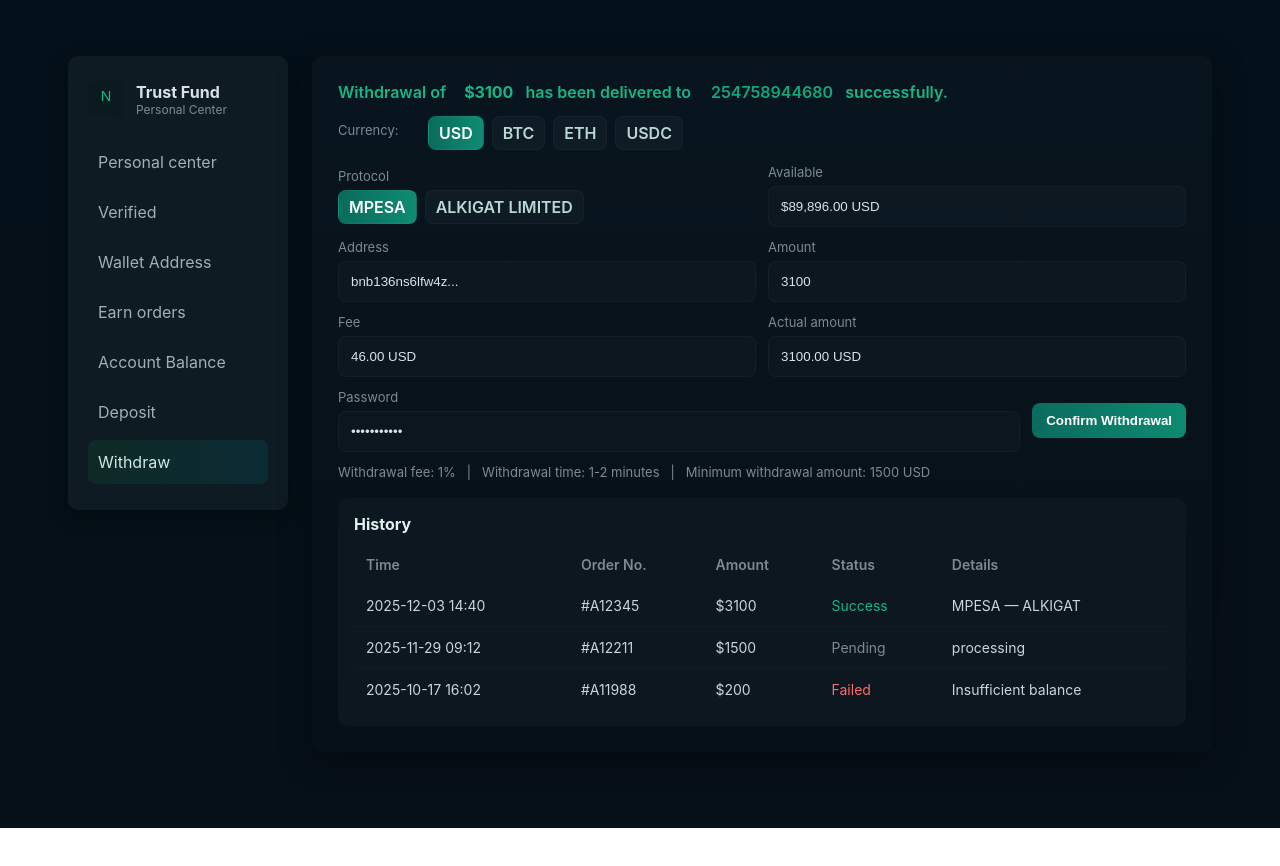
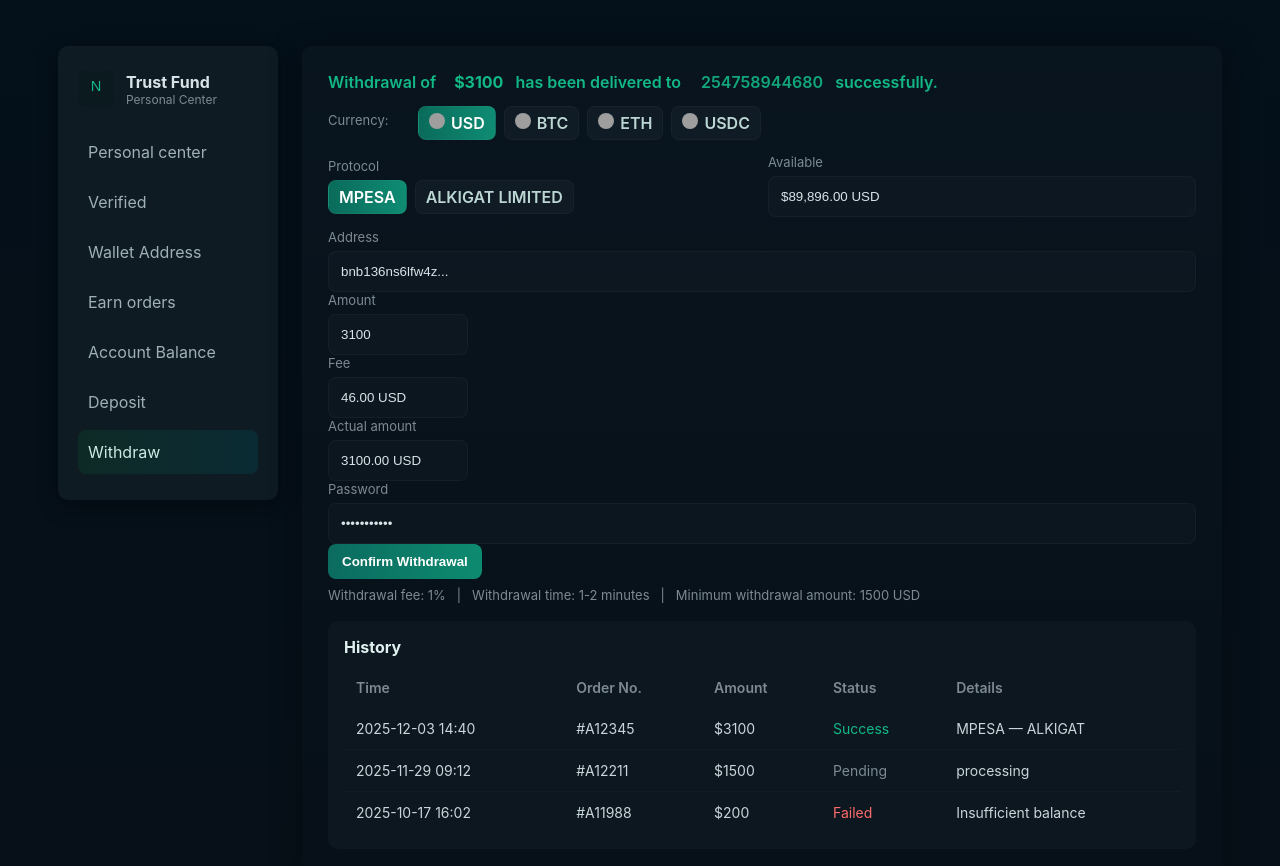
Before and after one commit to Bismark1196/TrustFund, a plain HTML site: page index.html in a window 1280 px wide. Before the commit the page ends 828 px from the top, so only its background shows below. Drawn offline with Linux system fonts and the light colour scheme; grey boxes are pictures that could not be loaded.

Commit message:
Initial commit

```diff
--- a/index.html
+++ b/index.html
@@ -19,7 +19,7 @@
     body{margin:0;min-height:100vh;background:linear-gradient(180deg,#04101a 0%, #071018 100%);color:#d8e3e7}
 
     /* layout */
-    .wrap{display:flex;gap:24px;align-items:flex-start;padding:28px;max-width:1200px;margin:28px auto}
+    .wrap{display:flex;gap:24px;align-items:flex-start;padding:18px;max-width:1200px;margin:28px auto}
 
     /* sidebar */
     .sidebar{width:220px;background:var(--panel);border-radius:10px;padding:20px;box-shadow:0 6px 18px rgba(2,8,12,0.6)}
@@ -121,13 +121,13 @@
 
         <form>
           <div class="currency-row">
-            <label style="min-width:80px">Currency:</label>
+          <label style="min-width:80px">Currency:</label>
             <div class="chips">
-              <div class="chip active">USD</div>
-              <div class="chip">BTC</div>
-              <div class="chip">ETH</div>
-              <div class="chip">USDC</div>
-            </div>
+            <div class="chip active"><img src="https://cryptologos.cc/logos/usd-coin-usdc-logo.png" style="width:16px;height:16px;border-radius:50%;object-fit:cover;margin-right:6px"/>USD</div>
+            <div class="chip"><img src="https://cryptologos.cc/logos/bitcoin-btc-logo.png" style="width:16px;height:16px;border-radius:50%;object-fit:cover;margin-right:6px"/>BTC</div>
+            <div class="chip"><img src="https://cryptologos.cc/logos/ethereum-eth-logo.png" style="width:16px;height:16px;border-radius:50%;object-fit:cover;margin-right:6px"/>ETH</div>
+            <div class="chip"><img src="https://cryptologos.cc/logos/usd-coin-usdc-logo.png" style="width:16px;height:16px;border-radius:50%;object-fit:cover;margin-right:6px"/>USDC</div>
+          </div>
           </div>
 
           <div class="row">
@@ -144,7 +144,7 @@
             </div>
           </div>
 
-          <div class="row">
+          <div class="classList">
             <div class="field">
               <label>Address</label>
               <input type="text" value="bnb136ns6lfw4z..." />
@@ -153,9 +153,6 @@
               <label>Amount</label>
               <input type="number" value="3100" />
             </div>
-          </div>
-
-          <div class="row">
             <div class="small field">
               <label>Fee</label>
               <input type="text" value="46.00 USD" />
@@ -164,9 +161,6 @@
               <label>Actual amount</label>
               <input type="text" value="3100.00 USD" />
             </div>
-          </div>
-
-          <div class="row">
             <div class="field">
               <label>Password</label>
               <input type="password" value="password123" />
```
